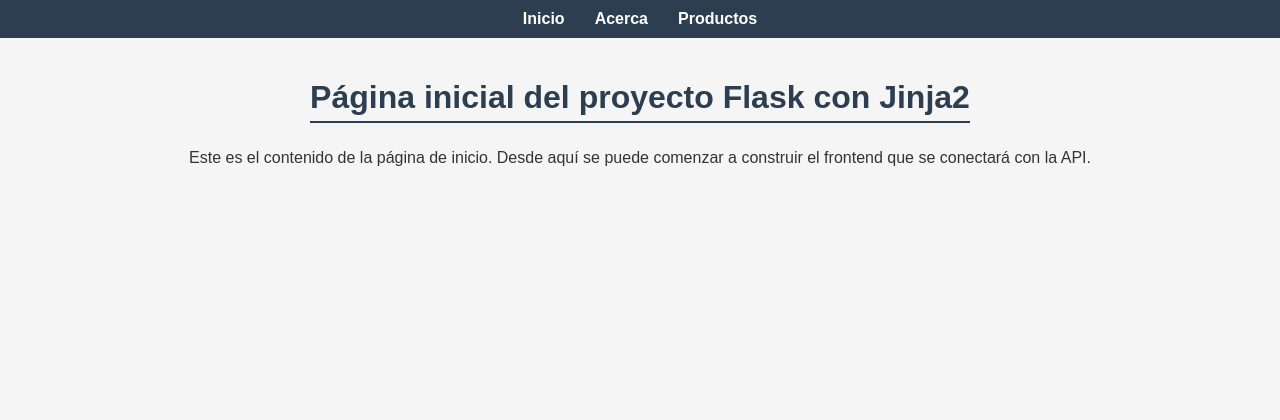
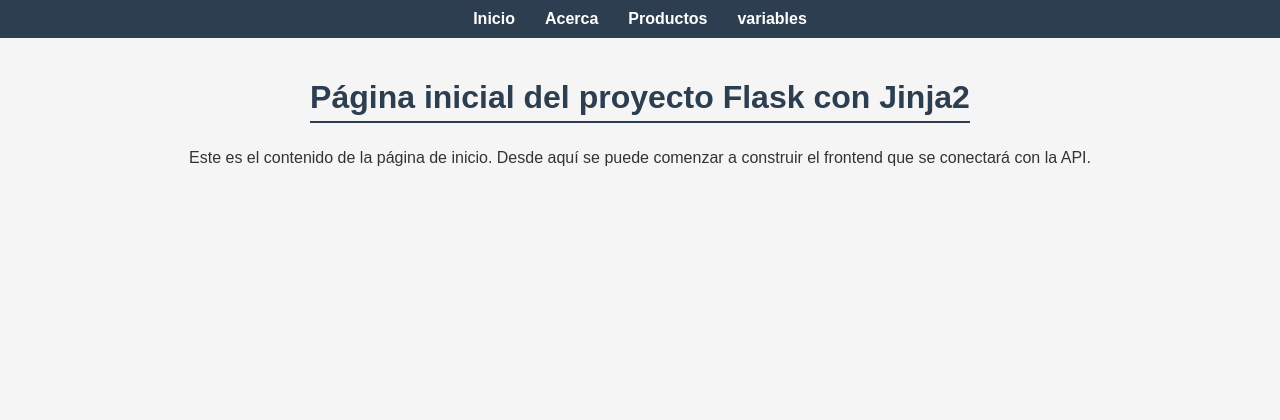
Before and after one commit to jelexlex/flaskapi_jinja, a Flask app: page / in a window 1280 px wide. Shown: the top 420 px of the page. Run offline with Flask 3, Linux system fonts and the light colour scheme.

Commit message:
Implementación completa de CRUDL de variable_estrategica con Flask y Jinja2

```diff
--- a/templates/base.html
+++ b/templates/base.html
@@ -14,6 +14,7 @@
                 <li><a href="{{ url_for('inicio') }}">Inicio</a></li>
                 <li><a href="{{ url_for('acerca') }}">Acerca</a></li>
                 <li><a href="{{ url_for('rutas_productos.productos') }}">Productos</a></li>
+                <li><a href="{{ url_for('rutas_variables.variables') }}">variables</a></li>
             </ul>
         </nav>
     </header>
```
Also changed, not shown: rutas_variables.py (renamed from rutas_variable_estrategica.py).
